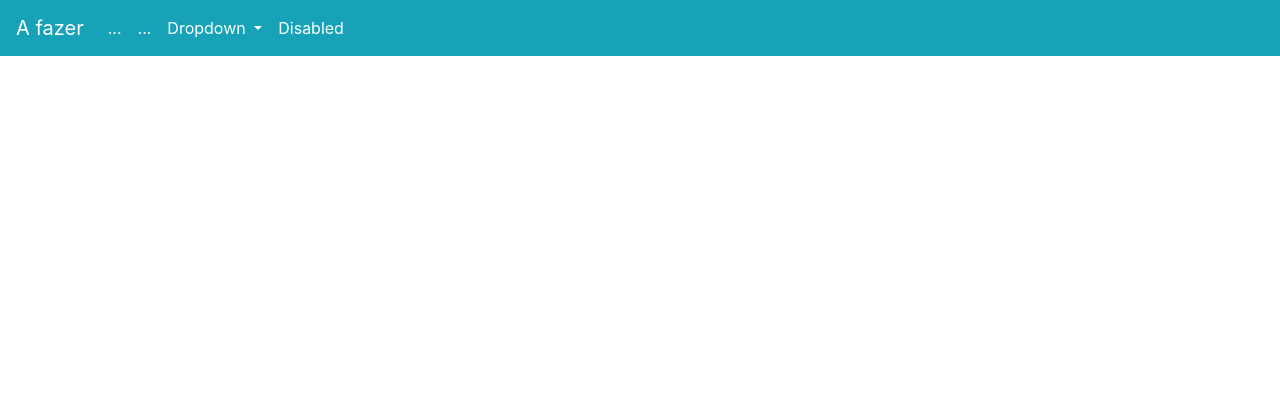
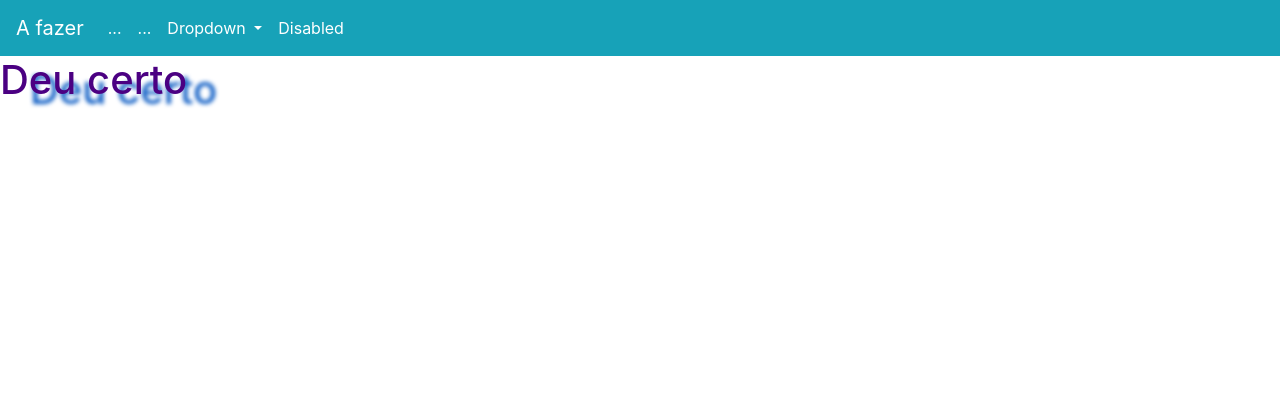
Before and after one commit to oliveiramiro2/TreinamentoWeb, a Django app: page / in a window 1280 px wide. Shown: the top 420 px of the page. Run offline with Django 3.2, Linux system fonts and the light colour scheme; some libraries are stand-ins or nearby versions.

Commit message:
arrumando detalhes

```diff
--- a/configToDo/ToDo/static/css/styles.css
+++ b/configToDo/ToDo/static/css/styles.css
@@ -17,3 +17,8 @@ footer{
     height: 80px;
     background-color: rgb(221, 248, 221);
 }
+
+.teste{
+    color: indigo;
+    text-shadow:rgb(13, 93, 197) 30px 10px 4px;
+}
--- a/configToDo/ToDo/templates/base.html
+++ b/configToDo/ToDo/templates/base.html
@@ -15,7 +15,7 @@
     <link rel="stylesheet" href="https://use.fontawesome.com/releases/v5.3.1/css/all.css" integrity="sha384-mzrmE5qonljUremFsqc01SB46JvROS7bZs3IO2EmfFsd15uHvIt+Y8vEf7N7fWAU" crossorigin="anonymous">
 </head>
 <body>
-   {% block content %}
+
     <div>
         <!--navbar cabeçalho-->
         <header>
@@ -51,6 +51,9 @@
                 </div>
             </nav>
         </header>
+        {% block content %}
+
+        {% endblock %}
 
 
         <!--rodape da pagina-->
@@ -63,6 +66,6 @@
     <!--bootstrap js-->
     <script src="https://code.jquery.com/jquery-3.5.1.slim.min.js" integrity="sha384-DfXdz2htPH0lsSSs5nCTpuj/zy4C+OGpamoFVy38MVBnE+IbbVYUew+OrCXaRkfj" crossorigin="anonymous"></script>
     <script src="https://cdn.jsdelivr.net/npm/bootstrap@4.5.3/dist/js/bootstrap.bundle.min.js" integrity="sha384-ho+j7jyWK8fNQe+A12Hb8AhRq26LrZ/JpcUGGOn+Y7RsweNrtN/tE3MoK7ZeZDyx" crossorigin="anonymous"></script>
-    {% endblock %}
+
 </body>
 </html>
--- a/configToDo/ToDo/templates/todo/index.html
+++ b/configToDo/ToDo/templates/todo/index.html
@@ -1 +1,7 @@
 {% extends 'base.html' %}
+
+{% block title %}Página Inicial{% endblock %}
+
+{% block content %}
+    <h1 class="teste">Deu certo</h1>
+{% endblock %}
```
